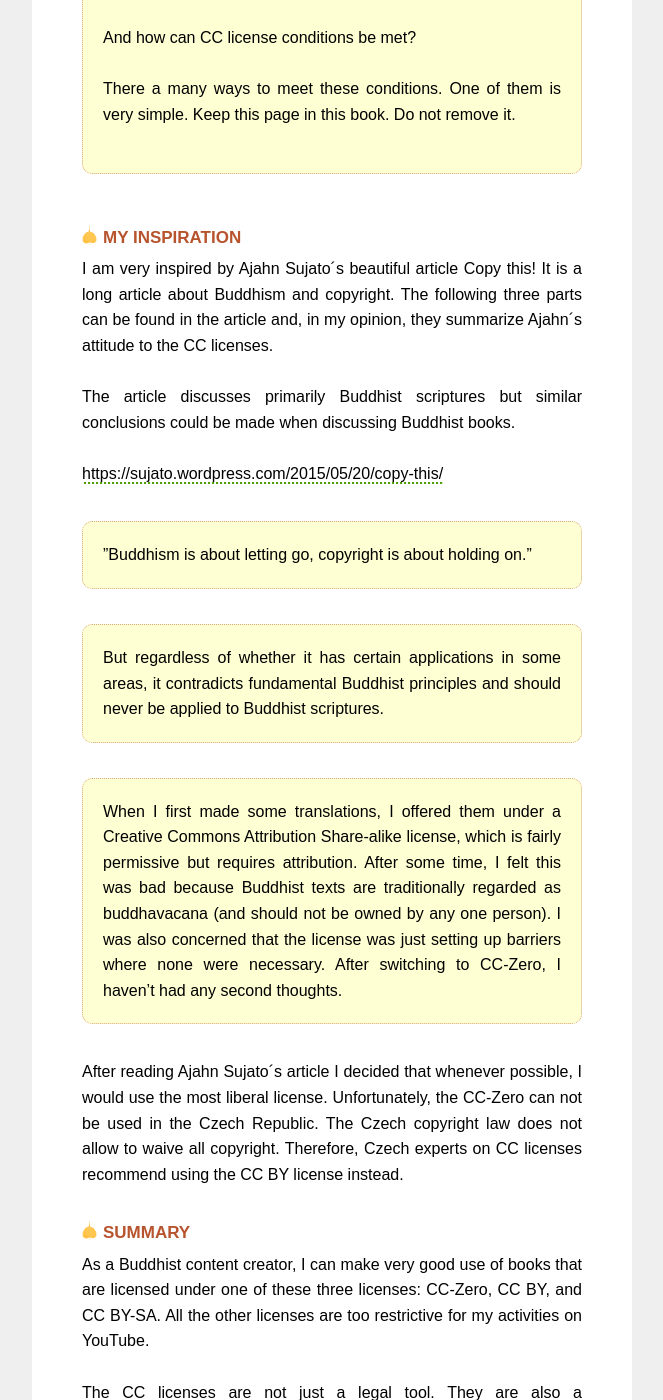
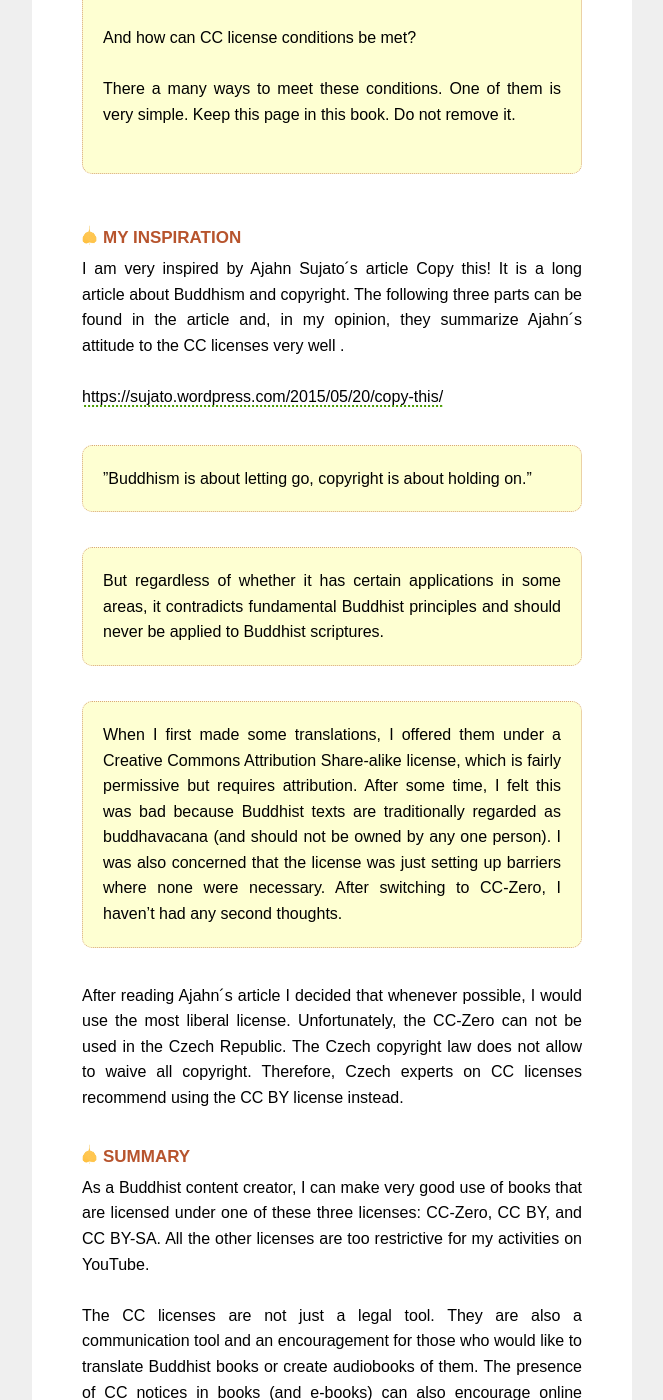
Before and after one commit to Borek78/how-to-create-pandita, a Jekyll site: the page built from audiobooks-cc-licenses-and-sharing-the-dhamma.md, in a window 1280 px wide and 1400 px high, scrolled down 18553 px. Shown: the whole window, without its empty margins (308-971 px from the left). Built offline with Jekyll 4.4.1, drawn with Linux system fonts in a browser that asks for light colours; a style sheet for code colours, icons or effects is not loaded.

Commit message:
copy this beautifull remove

```diff
--- a/_includes/audiobook/9-additional-benefits.md
+++ b/_includes/audiobook/9-additional-benefits.md
@@ -57,9 +57,7 @@ There a many ways to meet these conditions. One of them is very simple. Keep thi
 ### MY INSPIRATION
 </div>
 
-I am very inspired by Ajahn Sujato´s beautiful article Copy this! It is a long article about Buddhism and copyright. The following three parts can be found in the article and, in my opinion, they summarize Ajahn´s attitude to the CC licenses.<br><br>
-
-The article discusses primarily Buddhist scriptures but similar conclusions could be made when discussing Buddhist books.<br><br>
+I am very inspired by Ajahn Sujato´s article Copy this! It is a long article about Buddhism and copyright. The following three parts can be found in the article and, in my opinion, they summarize Ajahn´s attitude to the CC licenses very well .<br><br>
 
 <div class="do-not-break-out" markdown="1">
 [https://sujato.wordpress.com/2015/05/20/copy-this/](https://sujato.wordpress.com/2015/05/20/copy-this/)
@@ -77,7 +75,7 @@ But regardless of whether it has certain applications in some areas, it contradi
 When I first made some translations, I offered them under a Creative Commons Attribution Share-alike license, which is fairly permissive but requires attribution. After some time, I felt this was bad because Buddhist texts are traditionally regarded as buddhavacana (and should not be owned by any one person). I was also concerned that the license was just setting up barriers where none were necessary. After switching to CC-Zero, I haven’t had any second thoughts.
 </div>
 
-After reading Ajahn Sujato´s article I decided that whenever possible, I would use the most liberal license. Unfortunately, the CC-Zero can not be used in the Czech Republic. The Czech copyright law does not allow to waive all copyright. Therefore, Czech experts on CC licenses recommend using the CC BY license instead.<br>
+After reading Ajahn´s article I decided that whenever possible, I would use the most liberal license. Unfortunately, the CC-Zero can not be used in the Czech Republic. The Czech copyright law does not allow to waive all copyright. Therefore, Czech experts on CC licenses recommend using the CC BY license instead.<br>
 
 <div id="summary" markdown="1">
 ### SUMMARY
```
